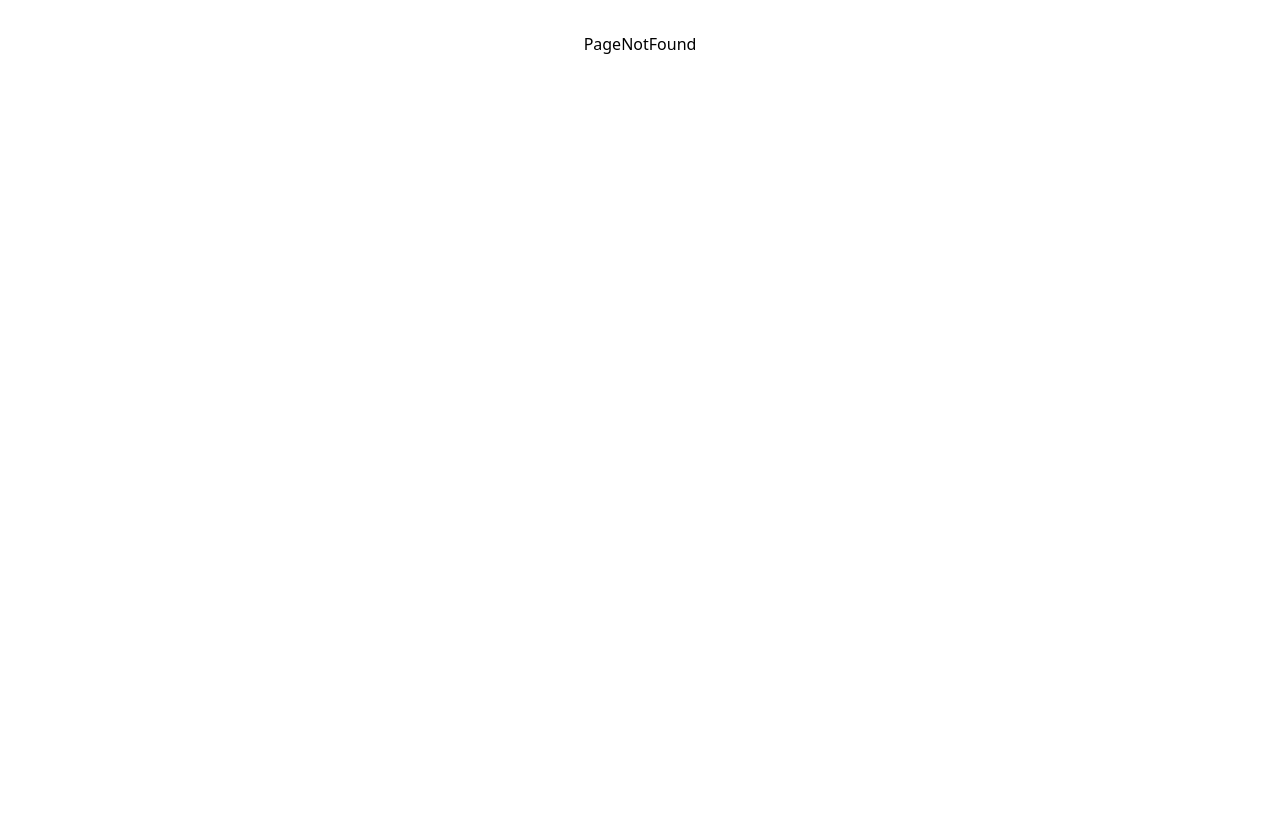
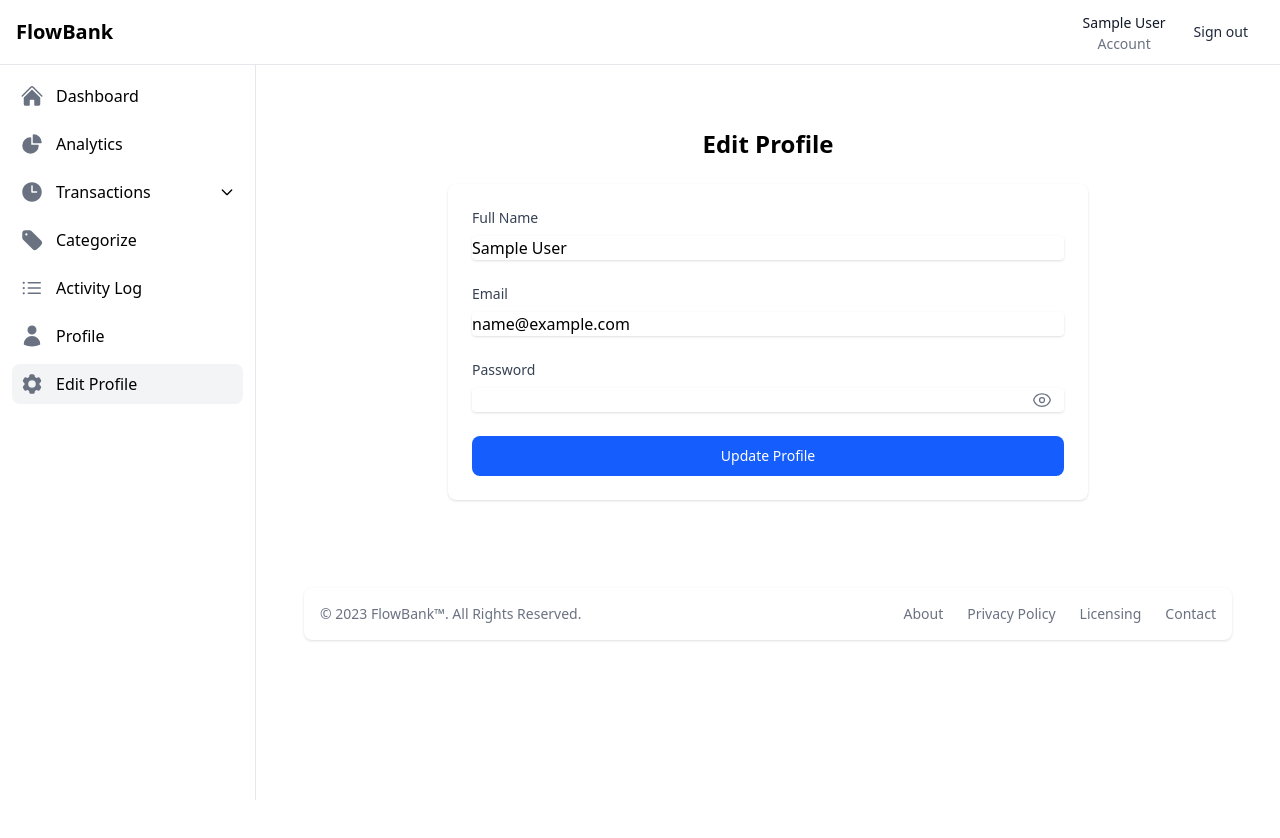
Before and after one commit to YuridhZZ/Wahidun, a React (Vite) app: page /edit-profile in a window 1280 px wide. Shown: the top 838 px of the page. Before the commit the page ends 800 px from the top, so only its background shows below. Built offline with nearby package versions, Linux system fonts and the light colour scheme; no server answers; sample sign-in values are in the browser's storage.

Commit message:
add edit profile page

```diff
--- a/src/App.jsx
+++ b/src/App.jsx
@@ -16,6 +16,7 @@ import ActivityLogPage from './pages/ActivityLog';
 import CategorizePage from './pages/CategorizePage';
 import TransferWizardPage from './pages/TransferWizardPage';
 import AnalyticsPage from './pages/AnalyticsPage';
+import EditProfilePage from './pages/EditProfilePage';
 
 function App() {
 
@@ -32,7 +33,8 @@ function App() {
             <Route path="/transactions/new" element={<TransactionForm />} />
             <Route path="/transactions/lists" element={<Transactions />} />
             <Route path="/categorize" element={<CategorizePage />} />
-            <Route path="profile" element={<Profile />} />
+            <Route path="/profile" element={<Profile />} />
+            <Route path="/edit-profile" element={<EditProfilePage />} />
             <Route path="/activity-log" element={<ActivityLogPage />} />
             <Route index element={<DashboardPage />} />
           </Route>
--- a/src/components/Sidebar.jsx
+++ b/src/components/Sidebar.jsx
@@ -1,6 +1,6 @@
 import { useLocation, Link } from 'react-router-dom';
 import {
-  HomeIcon, ClockIcon, UserIcon, ArrowRightIcon, ArrowLeftIcon,
+  HomeIcon, ClockIcon, UserIcon, ArrowRightIcon, Cog6ToothIcon,
   ListBulletIcon, TagIcon, PaperAirplaneIcon, ShieldCheckIcon, ChartPieIcon
 } from '@heroicons/react/24/solid';
 import { useState, useEffect } from 'react';
@@ -62,6 +62,7 @@ const menuData = [
   { id: 'categorize', path: '/categorize', name: 'Categorize', icon: TagIcon },
   { id: 'activity', path: '/activity-log', name: 'Activity Log', icon: ListBulletIcon },
   { id: 'profile', path: '/profile', name: 'Profile', icon: UserIcon },
+  { id: 'edit-profile', path: '/edit-profile', name: 'Edit Profile', icon: Cog6ToothIcon },
   { id: 'admin', path: '/admin', name: 'Admin Dashboard', icon: ShieldCheckIcon, adminOnly: true },
 ];
 
--- /dev/null
+++ b/src/pages/EditProfilePage.jsx
@@ -0,0 +1,117 @@
+import { useState } from 'react';
+import { useAuth } from '../contexts/AuthContext';
+import { EyeIcon, EyeSlashIcon } from '@heroicons/react/24/outline';
+
+function EditProfilePage() {
+    const { user, refreshUserData } = useAuth();
+    const [formData, setFormData] = useState({
+        name: user?.name || '',
+        email: user?.email || '',
+        password: user?.password || '',
+    });
+    const [showPassword, setShowPassword] = useState(false);
+    const [status, setStatus] = useState({ loading: false, error: '', success: '' });
+
+    const handleChange = (e) => {
+        const { name, value } = e.target;
+        setFormData((prev) => ({ ...prev, [name]: value }));
+    };
+
+    const handleSubmit = async (e) => {
+        e.preventDefault();
+        setStatus({ loading: true, error: '', success: '' });
+
+        try {
+            const response = await fetch(
+                `https://6870d44c7ca4d06b34b83a49.mockapi.io/api/core/user/${user.id}`,
+                {
+                    method: 'PUT',
+                    headers: { 'Content-Type': 'application/json' },
+                    body: JSON.stringify(formData),
+                }
+            );
+
+            if (!response.ok) throw new Error('Update failed');
+
+            const updatedUser = await response.json();
+            localStorage.setItem('user', JSON.stringify(updatedUser));
+            await refreshUserData();
+
+            setStatus({ loading: false, error: '', success: 'Profile updated successfully.' });
+        } catch (error) {
+            setStatus({ loading: false, error: error.message, success: '' });
+        }
+    };
+
+    return (
+        <div className="max-w-2xl mx-auto py-10 px-4">
+            <h2 className="text-2xl font-bold mb-6">Edit Profile</h2>
+            <form onSubmit={handleSubmit} className="space-y-6 bg-white p-6 rounded-lg shadow">
+                <div>
+                    <label htmlFor="name" className="flex block mb-2 text-sm font-medium text-gray-700">
+                        Full Name
+                    </label>
+                    <input
+                        type="text"
+                        name="name"
+                        value={formData.name}
+                        onChange={handleChange}
+                        className="w-full rounded border-gray-300 shadow-sm focus:ring-blue-500 focus:border-blue-500"
+                        required
+                    />
+                </div>
+                <div>
+                    <label htmlFor="email" className="flex block mb-2 text-sm font-medium text-gray-700">
+                        Email
+                    </label>
+                    <input
+                        type="email"
+                        name="email"
+                        value={formData.email}
+                        onChange={handleChange}
+                        className="w-full rounded border-gray-300 shadow-sm focus:ring-blue-500 focus:border-blue-500"
+                        required
+                    />
+                </div>
+                <div>
+                    <label htmlFor="password" className="flex block mb-2 text-sm font-medium text-gray-700">
+                        Password
+                    </label>
+                    <div className="relative">
+                        <input
+                            type={showPassword ? 'text' : 'password'}
+                            name="password"
+                            value={formData.password}
+                            onChange={handleChange}
+                            className="w-full pr-10 rounded border-gray-300 shadow-sm focus:ring-blue-500 focus:border-blue-500"
+                            required
+                        />
+                        <button
+                            type="button"
+                            onClick={() => setShowPassword(!showPassword)}
+                            className="absolute inset-y-0 right-0 flex items-center px-3 text-gray-500 focus:outline-none"
+                            tabIndex={-1}
+                        >
+                            {showPassword ? (
+                                <EyeSlashIcon className="w-5 h-5" />
+                            ) : (
+                                <EyeIcon className="w-5 h-5" />
+                            )}
+                        </button>
+                    </div>
+                </div>
+                {status.error && <p className="text-red-500 text-sm">{status.error}</p>}
+                {status.success && <p className="text-green-500 text-sm">{status.success}</p>}
+                <button
+                    type="submit"
+                    className="w-full text-white bg-blue-600 hover:bg-blue-700 font-medium rounded-lg text-sm px-5 py-2.5 text-center"
+                    disabled={status.loading}
+                >
+                    {status.loading ? 'Updating...' : 'Update Profile'}
+                </button>
+            </form>
+        </div>
+    );
+}
+
+export default EditProfilePage;
```
Lines whose indentation alone changed are shown as unchanged.
